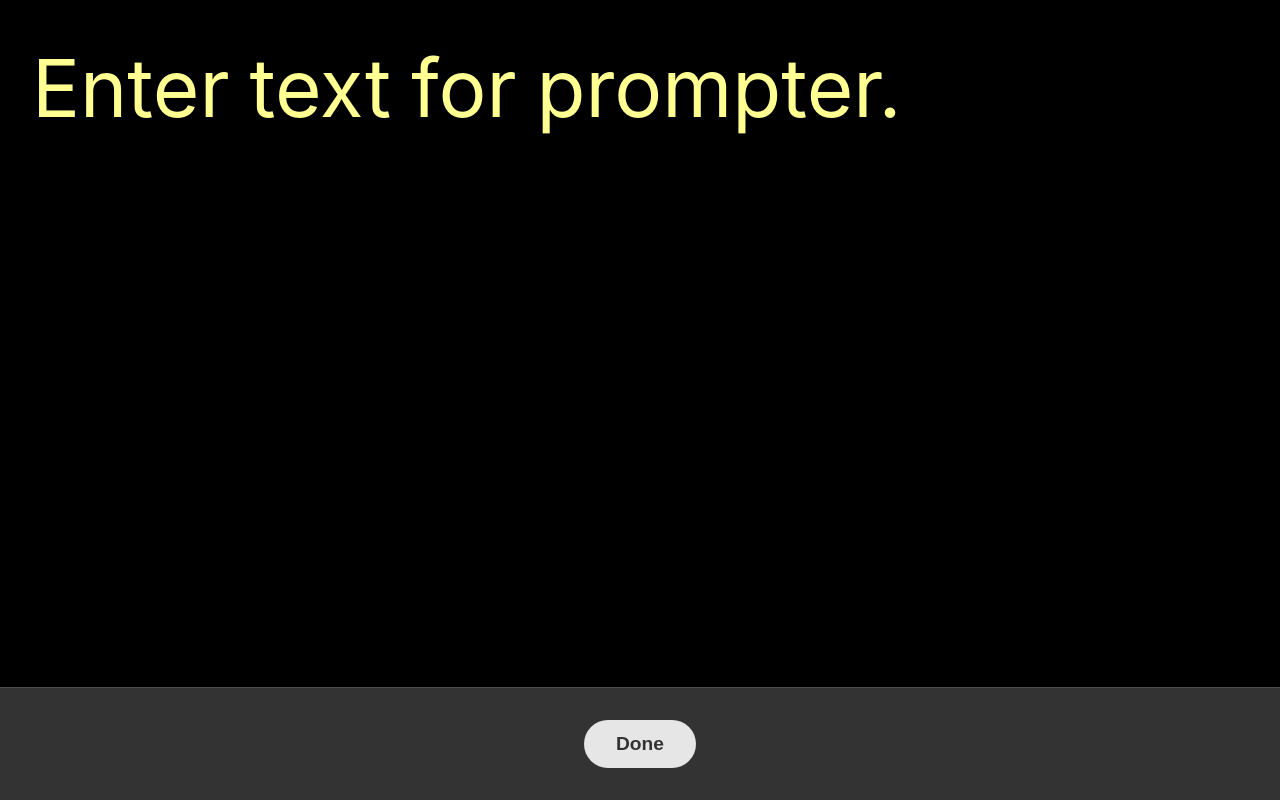
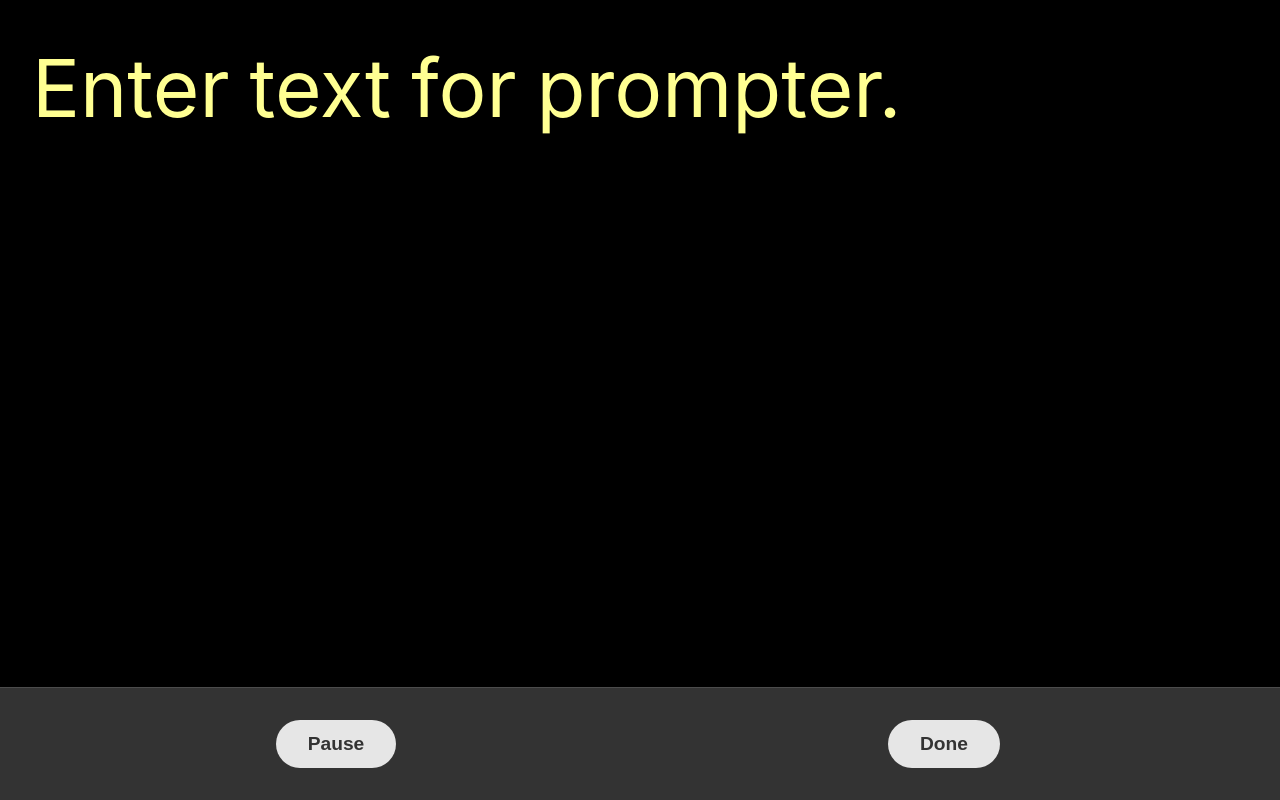
Before and after one commit to thomashigginbotham/raven-teleprompter, an Angular app: page / in a window 1280 px wide. Both pictures are taken after a click on the button "Start Reading". Built offline with nearby package versions, Linux system fonts and the light colour scheme.

Commit message:
Add play/pause button

```diff
--- a/src/app/app.component.html
+++ b/src/app/app.component.html
@@ -34,6 +34,14 @@
   </div>
 
   <div class="actions" [hidden]="!prompterIsActive">
-    <button type="button" (click)="doneClick()">Done</button>
+    <span class="actions-context">
+      <button type="button"
+              (click)="togglePlayPauseClick()"
+              [innerHTML]="prompterIsPaused ? 'Play' : 'Pause'"></button>
+    </span>
+
+    <span class="actions-options">
+      <button type="button" (click)="doneClick()">Done</button>
+    </span>
   </div>
 </section>
--- a/src/app/app.component.scss
+++ b/src/app/app.component.scss
@@ -75,9 +75,16 @@
   }
 }
 
+// Action bar
 .actions {
+  display: flex;
+  padding: $spacer-200;
   border-top: 1px solid $color-gray-30;
-  padding: $spacer-200;
   text-align: center;
   background-color: $color-gray-20;
 }
+
+.actions-context,
+.actions-options {
+  flex: 1;
+}
--- a/src/app/app.component.ts
+++ b/src/app/app.component.ts
@@ -11,11 +11,13 @@ export class AppComponent implements OnInit {
   prompterForm: FormGroup;
   prompterWords: string[];
   prompterIsActive: boolean;
+  prompterIsPaused: boolean;
 
   @ViewChild('prompterBoard')
   prompterBoard: ElementRef;
 
   private _recognition: any;
+  private _restartOnEnd: boolean;
   private _cursorPosition: number;
   private _lookAheadWordCount: number;
   private _foundWordCache: string[];
@@ -27,7 +29,10 @@ export class AppComponent implements OnInit {
   ) {
     this.isBrowserSupported = 'webkitSpeechRecognition' in window;
     this.prompterIsActive = false;
+    this.prompterIsPaused = false;
+
     this._cursorPosition = 0;
+    this._restartOnEnd = false;
     this._lookAheadWordCount = 5;
     this._foundWordCache = [];
   }
@@ -66,9 +71,22 @@ export class AppComponent implements OnInit {
    * Event handler for click on prompter words.
    */
   wordClick(e: any, index: number) {
+    this.cursorPosition = index;
     this.restartPrompter();
-    this.cursorPosition = index;
     this.scrollIntoView(e.target);
+  }
+
+  /**
+   * Event handler for play/pause button click.
+   */
+  togglePlayPauseClick() {
+    this.prompterIsPaused = !this.prompterIsPaused;
+
+    if (this.prompterIsPaused) {
+      this.pausePrompter();
+    } else {
+      this.startPrompter();
+    }
   }
 
   /**
@@ -88,8 +106,12 @@ export class AppComponent implements OnInit {
     this._recognition.continuous = true;
     this._recognition.interimResults = true;
 
-    // Try restarting speech recognition if it stops listening
+    // Attempt to restart speech recognition if it stops by accident
     this._recognition.onend = () => {
+      if (!this._restartOnEnd) {
+        return;
+      }
+
       try {
         this._recognition.start();
       } catch (err) {
@@ -145,6 +167,8 @@ export class AppComponent implements OnInit {
    * Starts prompter and speech recognition.
    */
   startPrompter(): void {
+    this._restartOnEnd = true;
+
     try {
       this._recognition.start();
       this.prompterIsActive = true;
@@ -157,11 +181,24 @@ export class AppComponent implements OnInit {
    * Stops prompter and speech recognition.
    */
   stopPrompter(): void {
-    this._recognition.onend = () => { };
+    this._restartOnEnd = false;
+
+    try {
+      this._recognition.abort();
+      this.prompterIsActive = false;
+    } catch (err) {
+      console.log(err);
+    }
+  }
+
+  /**
+   * Stops prompter and speech recognition while keeping the prompter active.
+   */
+  pausePrompter(): void {
+    this._restartOnEnd = false;
 
     try {
       this._recognition.stop();
-      this.prompterIsActive = false;
     } catch (err) {
       console.log(err);
     }
@@ -171,11 +208,13 @@ export class AppComponent implements OnInit {
    * Stops the prompter, reinitializes, and starts it again.
    */
   restartPrompter(): void {
-    this._recognition.oneend = () => { };
+    this._restartOnEnd = false;
 
     try {
-      this._recognition.stop();
+      this._recognition.abort();
       this._recognition.start();
+
+      this._restartOnEnd = true;
       this.prompterIsActive = true;
     } catch (err) {
       console.log(err);
```
